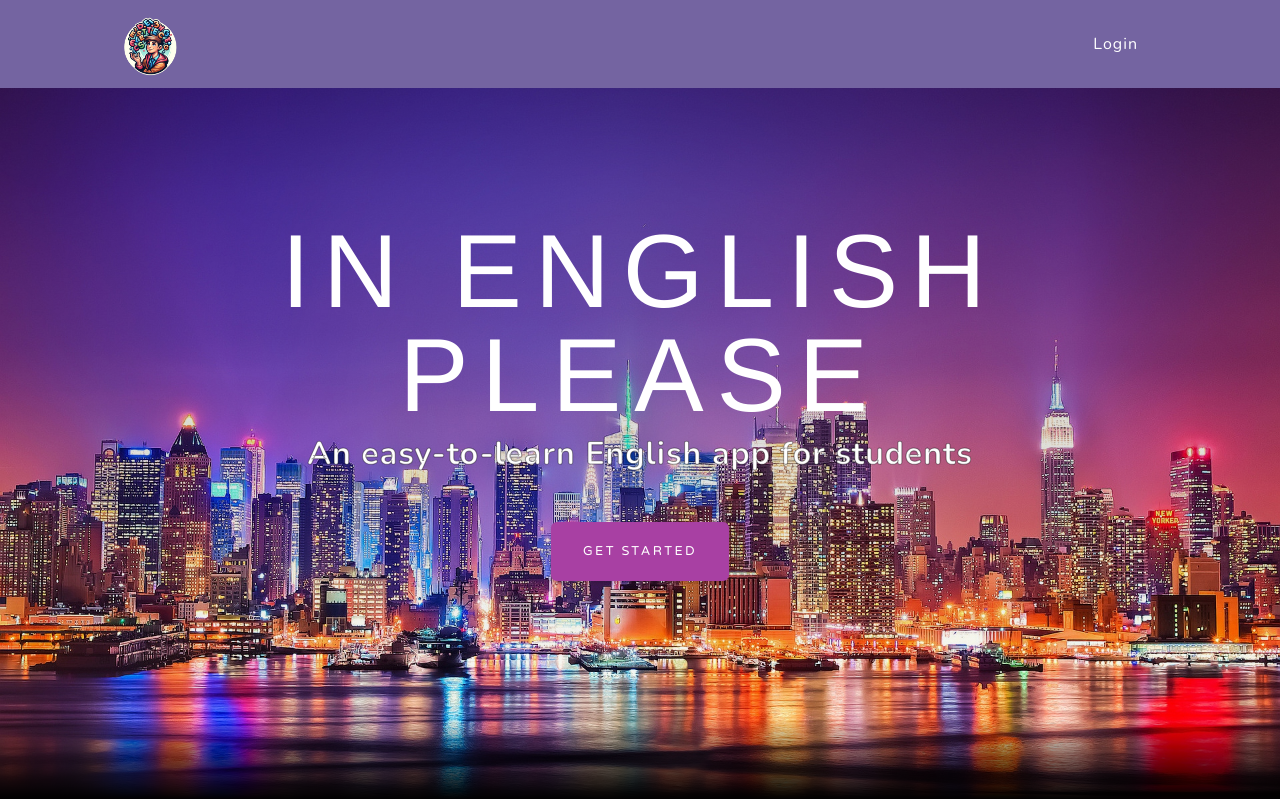
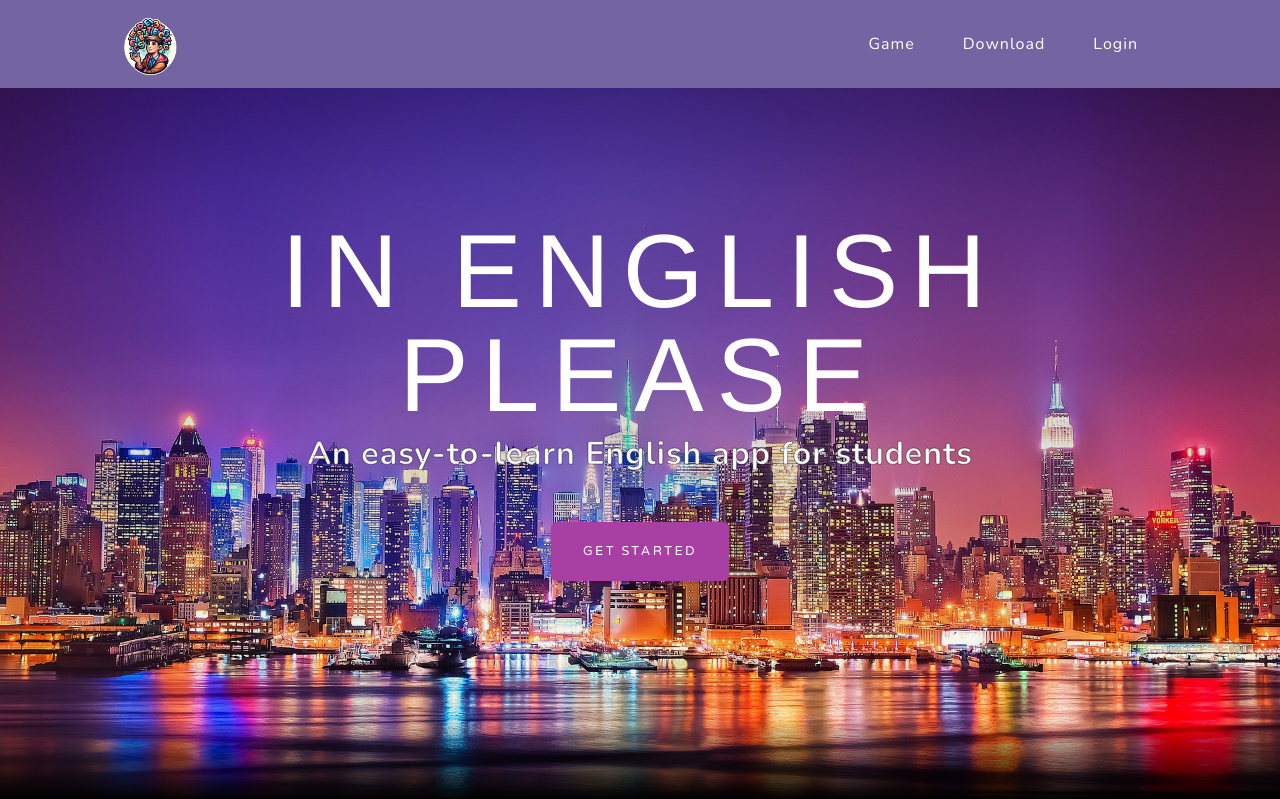
Before and after one commit to anthonyrichard1/SAE-In-English-Please, a PHP site: page / in a window 1280 px wide. Shown: the top 799 px of the page. Run offline with PHP 8.4, Linux system fonts and the light colour scheme; some libraries are stand-ins or nearby versions.

Commit message:
Favicon + modif navBar

```diff
--- a/Project/php/templates/home.html
+++ b/Project/php/templates/home.html
@@ -7,10 +7,8 @@
     <meta name="description" content="" />
     <meta name="author" content="" />
     <title>In English Please!</title>
-    <link rel="icon" type="image/x-icon" href="assets/favicon.ico" />
-    <!-- Font Awesome icons (free version)-->
-    <script src="https://use.fontawesome.com/releases/v6.3.0/js/all.js" crossorigin="anonymous"></script>
-    <!-- Google fonts-->
+    <link rel="icon" type="image/x-icon" href="{{base}}/assets/favicon.ico"/>
+    <!-- Font Awesome icons (free version)--><!-- Google fonts-->
     <link href="https://fonts.googleapis.com/css?family=Varela+Round" rel="stylesheet" />
     <link
         href="https://fonts.googleapis.com/css?family=Nunito:200,200i,300,300i,400,400i,600,600i,700,700i,800,800i,900,900i"
@@ -158,10 +156,6 @@
     <footer class="footer bg-black small text-center text-white-50">
         <div class="container px-4 px-lg-5">Copyright &copy; SegWave</div>
     </footer>
-    <!-- Bootstrap core JS-->
-    <script src="https://cdn.jsdelivr.net/npm/bootstrap@5.2.3/dist/js/bootstrap.bundle.min.js"></script>
-    <!-- Core theme JS-->
-    <script src="{{base}}/js/scripts.js"></script>
 </body>
 
 </html>
--- a/Project/php/templates/navBar.twig
+++ b/Project/php/templates/navBar.twig
@@ -27,8 +27,10 @@
                         <li class="nav-item"><a class="nav-link" href="{{ base }}/teacher/{{ userID }}/showAccountInfos">My account</a></li>
                     {% endif %}
                     {% if userRole is empty %}
+                        <li class="nav-item"><a class="nav-link" href="#game">Game</a></li>
+                        <li class="nav-item"><a class="nav-link" href="#download">Download</a></li>
                         <li class="nav-item"><a class="nav-link" href="{{base}}/visitor/login">Login</a></li>
-                        {% else %}
+                    {% else %}
                             <li class="nav-item"><a class="nav-link" href="{{ base }}/visitor/disconnect">Log out</a></li>
                     {% endif %}
 
```
Also changed, not shown: Project/php/assets/favicon.ico.
